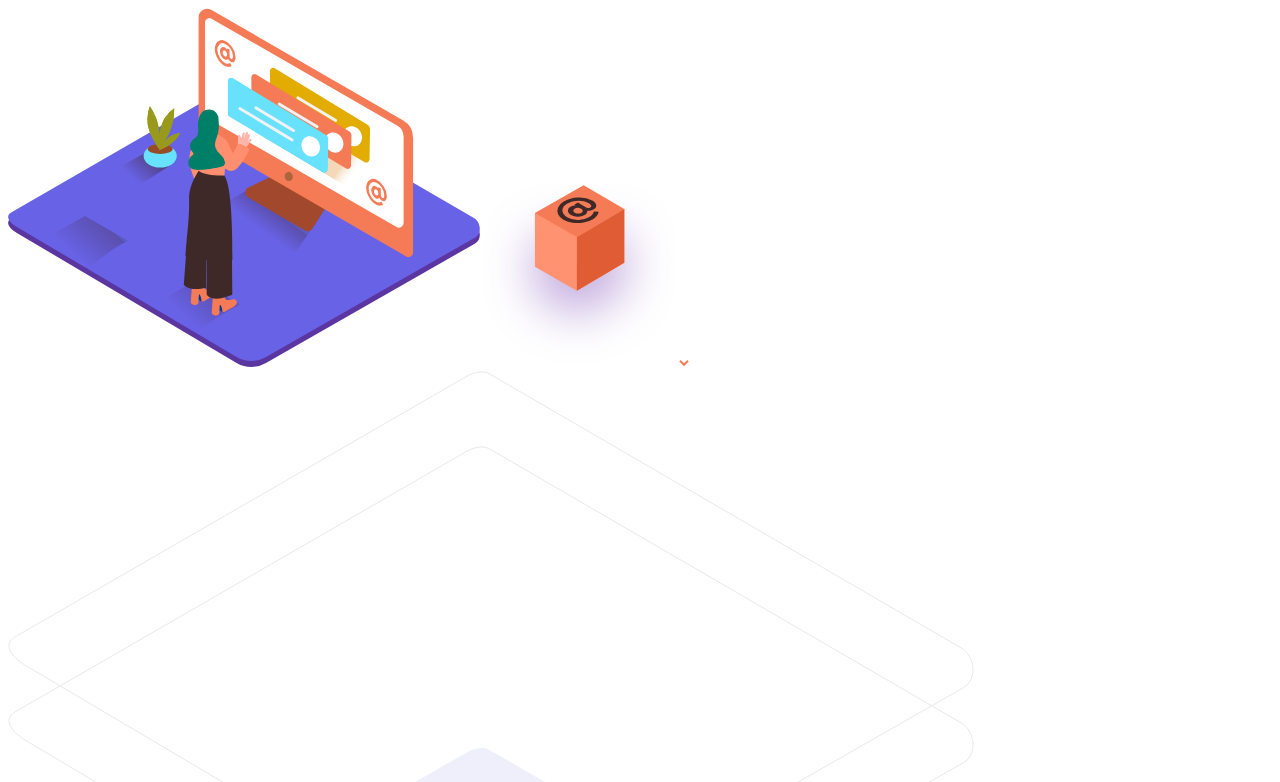
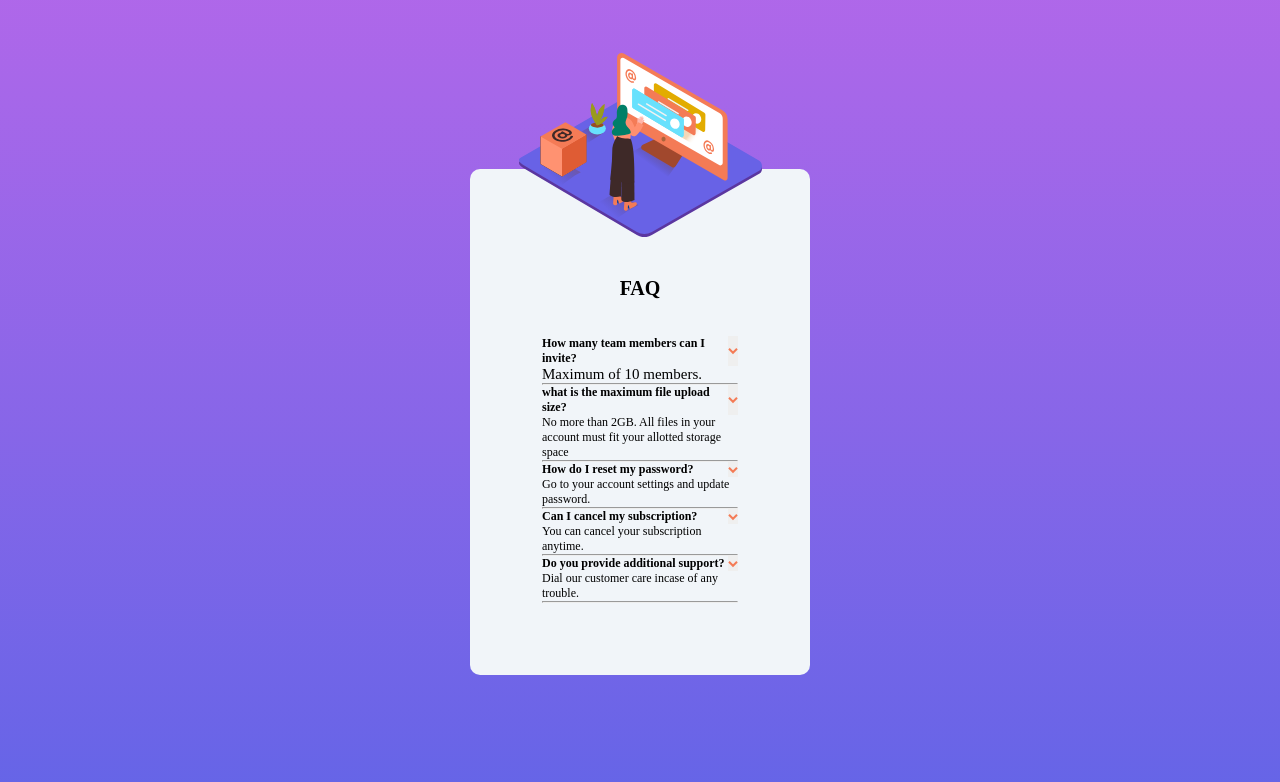
Before and after one commit to tutich/modal, a plain HTML site: page index.html in a window 1280 px wide. Shown: the top 782 px of the page. Drawn offline with Linux system fonts and the light colour scheme.

Commit message:
css style

```diff
--- a/index.html
+++ b/index.html
@@ -5,9 +5,84 @@
     <meta name="viewport" content="width=device-width, initial-scale=1.0">
     <title>Questions</title>
     <link rel="stylesheet" href="style.css">
+    <link href="https://fonts.googleapis.com/css2?family=Josefin+Sans:wght@300;500;700&family=Karla:ital@1&family=Kumbh+Sans&family=Overpass&family=Poppins:wght@500&family=Raleway&family=Roboto+Serif:ital,opsz,wght@0,8..144,300;1,8..144,200;1,8..144,300&family=Space+Mono&display=swap" rel="stylesheet">
+
     <link rel="icon" href="image/favicon-32x32.png" type="image/x-icon">
 </head>
 <body>
+<div class="illustration">
+ <img src="image/illustration-woman-online-mobile.svg" alt="">
+ <img src="image/bg-pattern-mobile.svg" alt="">
+</div>
+<div class="card">
+    <h1>FAQ</h1>
+    <ul>
+
+            <div class="first_ques">
+            <div class="question-title">
+            <h2 >How many team members can I invite?</h2>
+            <button class="btn">
+                <span><img src="image/icon-arrow-down.svg" alt=""></span>
+            </button>
+        </div>
+        <div>
+            <p class="answer">Maximum of 10 members.</p>
+        </div>
+        <hr>
+        </div>
+
+        <div class="sec_ques">
+        <div class="question-title">
+            <h2>what is the maximum file upload size?</h2>
+            <button class="btn">
+                <span><img src="image/icon-arrow-down.svg" alt=""></span>
+            </button>
+        </div>
+        <div class="answer">
+            <p>No more than 2GB. All files in your account must fit
+                your allotted storage space
+            </p>
+        </div>
+            <hr>
+        </div>
+
+        <div class="third_ques">
+            <div class="question-title">
+            <h2>How do I reset my password?</h2>
+            <button class="btn">
+                <span><img src="image/icon-arrow-down.svg" alt=""></span>
+            </button>
+        </div>
+        <div class="answer">
+            <p>Go to your account settings and update password.</p>
+        </div>
+            <hr>
+        </div>
+        <div class="forth_ques">
+            <div class="question-title">
+            <h2>Can I cancel my subscription?</h2>
+            <button class="btn">
+                <span><img src="image/icon-arrow-down.svg" alt=""></span>
+            </button>
+        </div>
+        <div class="answer">
+            <p>You can cancel your subscription anytime.</p>
+        </div>
+            <hr>
+        </div>
+       <div class="fifth_ques">
+        <div class="question-title">
+            <h2>Do you provide additional support?</h2>
+            <button class="btn">
+                <span><img src="image/icon-arrow-down.svg" alt=""></span>
+            </button>
+        </div>
+        <div class="answer">
+            <p>Dial our customer care incase of any trouble.</p>
+        </div>
+            <hr>
+        </div>
+</div>
     <!-- <header class="hero">
         <div class="modal">
             <h1>Modal project</h1>
@@ -83,56 +158,6 @@
     </div>
     </article>
 </div> -->
-<div class="container">
-<img src="image/illustration-woman-online-desktop.svg" alt="">
-<img src="image/illustration-box-desktop.svg" alt="">
-<img src="image/icon-arrow-down.svg" alt="">
-<img src="image/bg-pattern-desktop.svg" alt="">
-</div>
-<div>
-    <h1>FAQ</h1>
-    <div>
-     <article>
-        <div>
-       <p>How many team members can I invite?</p>
-         <p></p>
-         <button>
-            <span></span>
-         </button>
-        </div>
-        <div>
-            <p>What is the maximum file upload size?</p>
-              <p>No more than 2GB. All files in your accout must fit your <br>
-            alloted storage space.</p>
-              <button>
-                 <span></span>
-              </button>
-             </div>
-             <div>
-                <p>How do I reset my password?</p>
-                  <p></p>
-                  <button>
-                     <span></span>
-                  </button>
-                 </div>
-                 <div>
-                    <p>Can I cancel my subscription?</p>
-                      <p></p>
-                      <button>
-                         <span></span>
-                      </button>
-                     </div>
-                            <div>
-                            <p>Do you provide additional support?</p>
-                              <p></p>
-                              <button>
-                                 <span></span>
-                              </button>
-                             </div>
-    </article>
-    </div>
-</div>
 
-    <script src="modal.js"></script>
 </body>
 </html>
--- a/style.css
+++ b/style.css
@@ -114,3 +114,66 @@
   .show-text .plus-icon {
     display: none;
   } */
+
+
+ html {
+  background: linear-gradient(180deg, hsl(273, 75%, 66%), hsl(240, 73%, 65%));
+  background-repeat: no-repeat;
+ }
+* {
+font-size: 12px;
+font-family: font-family: 'Kumbh Sans', sans-serif;
+margin: 0;
+box-sizing: border-box;
+padding: 0;
+}
+body {
+ display: flex;
+ flex-direction: column;
+ justify-content: center;
+ align-items: center;
+ width: 90%;
+height: 100vh;
+margin: auto;
+}
+h1 {
+  text-align: center;
+  padding: 3rem;
+  font-size: 20px;
+}
+.card {
+  background: #f1f5f9;
+ padding: 6rem;
+ border-radius: 10px;
+ width: 340px;
+ }
+ .illustration {
+  margin-bottom: -15rem;
+  z-index: ;
+ }
+ .illustration img:nth-of-type(1) {
+  position: relative;
+ }
+ .illustration img:nth-of-type(1) {
+  margin-top: -6rem;
+ }
+
+
+ .btn {
+  border: none;
+ }
+ .question-title {
+  display: flex;
+  justify-content: space-between;
+
+ }
+ .first_ques {
+
+ }
+ .answer {
+  font-size: 15px;
+  display: ;
+ }
+ .answer:hover {
+  color: hsl(14, 88%, 65%);
+ }
```
